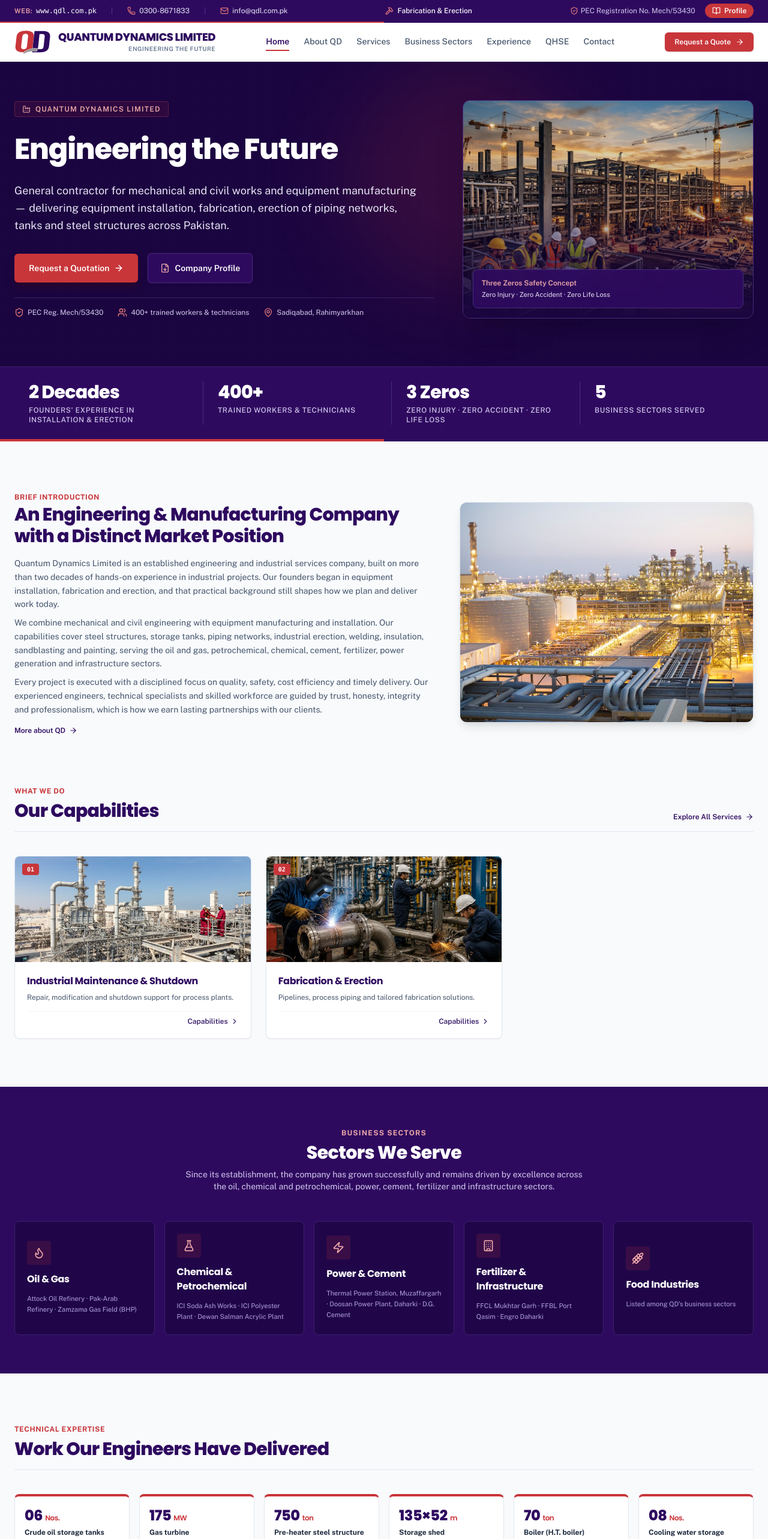
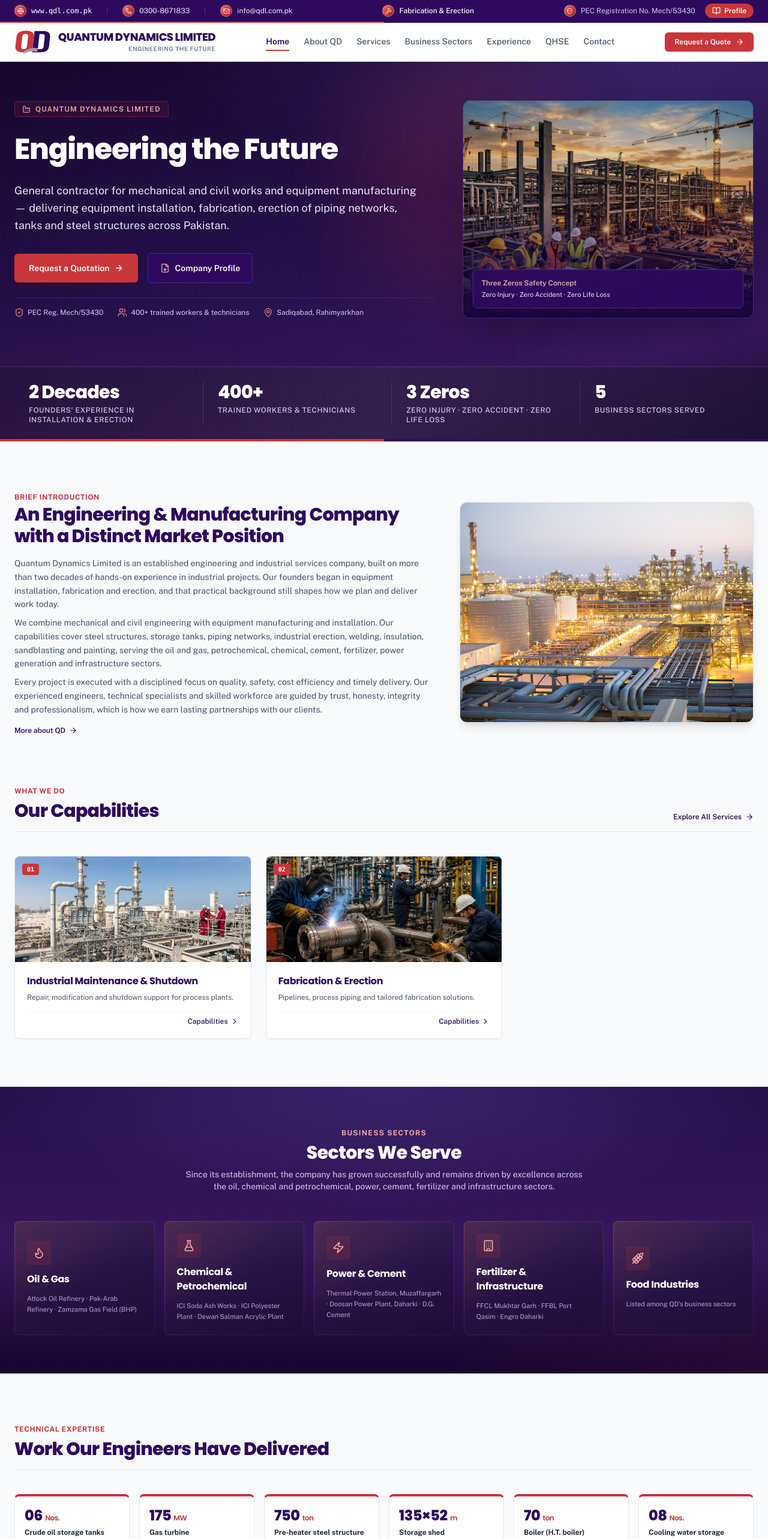
Before and after one commit to Hamzashoukat003/Quantum-Dynamics, a React (Vite) app: page / in a window 1280 px wide. Shown: the top 2566 px of the page at 60% size. Built offline with nearby package versions, Linux system fonts and the light colour scheme.

Commit message:
update the style and code refactor

```diff
--- a/src/components/Header.tsx
+++ b/src/components/Header.tsx
@@ -3,7 +3,14 @@ import { PageId } from '../types';
 import { COMPANY_INFO, telHref } from '../data/companyData';
 import { Logo } from './Logo';
 import { HighlightsTicker } from './HighlightsTicker';
-import { Phone, Mail, BookOpen, Menu, X, ArrowRight, ShieldCheck, ChevronRight } from 'lucide-react';
+import { Phone, Mail, BookOpen, Menu, X, ArrowRight, ShieldCheck, ChevronRight, Globe, type LucideIcon } from 'lucide-react';
+
+// Top-bar icon in a glowing round badge; the delay staggers the glow so it travels along the bar.
+const IconBadge: React.FC<{ icon: LucideIcon; delay?: number }> = ({ icon: Icon, delay = 0 }) => (
+  <span className="qd-icon-badge" style={{ animationDelay: `${delay}s` }}>
+    <Icon />
+  </span>
+);
 
 interface HeaderProps {
   currentPage: PageId;
@@ -42,31 +49,31 @@ export const Header: React.FC<HeaderProps> = ({
       <div className="hidden lg:block bg-qdblue-900 text-qdblue-100 text-xs py-1.5 px-6">
         <div className="max-w-7xl mx-auto flex items-center justify-between">
           <div className="flex items-center gap-6">
-            <span className="flex items-center gap-1.5">
-              <span className="text-qdred-300 font-semibold uppercase tracking-wider text-[11px]">Web:</span>
+            <span className="qd-icon-link flex items-center gap-2">
+              <IconBadge icon={Globe} />
               <span className="text-white font-mono">{COMPANY_INFO.domain}</span>
             </span>
             <span aria-hidden="true" className="text-qdblue-600">|</span>
             <a
               href={telHref(COMPANY_INFO.phonePrimary)}
-              className="flex items-center gap-1.5 hover:text-white transition-colors"
+              className="qd-icon-link flex items-center gap-2 hover:text-white transition-colors"
             >
-              <Phone className="w-3.5 h-3.5 text-qdred-400" />
+              <IconBadge icon={Phone} delay={0.4} />
               <span>{COMPANY_INFO.phonePrimary}</span>
             </a>
             <span aria-hidden="true" className="text-qdblue-600">|</span>
             <a
               href={`mailto:${COMPANY_INFO.emailGeneral}`}
-              className="flex items-center gap-1.5 hover:text-white transition-colors"
+              className="qd-icon-link flex items-center gap-2 hover:text-white transition-colors"
             >
-              <Mail className="w-3.5 h-3.5 text-qdred-400" />
+              <IconBadge icon={Mail} delay={0.8} />
               <span>{COMPANY_INFO.emailGeneral}</span>
             </a>
           </div>
           <HighlightsTicker className="hidden xl:block flex-1 mx-6" />
           <div className="flex items-center gap-4">
-            <span className="flex items-center gap-1 text-qdblue-200">
-              <ShieldCheck className="w-3.5 h-3.5 text-qdred-400" />
+            <span className="qd-icon-link flex items-center gap-2 text-qdblue-200">
+              <IconBadge icon={ShieldCheck} delay={1.6} />
               <span>PEC Registration No. Mech/53430</span>
             </span>
             <button
--- a/src/components/HighlightsTicker.tsx
+++ b/src/components/HighlightsTicker.tsx
@@ -28,7 +28,7 @@ export const HighlightsTicker: React.FC<{ className?: string }> = ({ className =
 
   return (
     <div
-      className={`relative h-5 overflow-hidden ${className}`}
+      className={`relative h-7 -my-1 overflow-hidden ${className}`}
       onMouseEnter={() => setPaused(true)}
       onMouseLeave={() => setPaused(false)}
     >
@@ -36,11 +36,13 @@ export const HighlightsTicker: React.FC<{ className?: string }> = ({ className =
         <span
           key={text}
           aria-hidden={i !== index}
-          className={`qd-ticker-item absolute inset-0 flex items-center justify-center gap-1.5 whitespace-nowrap ${
+          className={`qd-ticker-item absolute inset-0 flex items-center justify-center gap-2 whitespace-nowrap ${
             i === index ? 'is-active' : i === prev ? 'is-prev' : ''
           }`}
         >
-          <Icon className="w-3.5 h-3.5 text-qdred-400 shrink-0" />
+          <span className="qd-icon-badge" style={{ animationDelay: '1.2s' }}>
+            <Icon />
+          </span>
           <span className="text-white font-medium">{text}</span>
         </span>
       ))}
--- a/src/index.css
+++ b/src/index.css
@@ -176,6 +176,37 @@ html {
   }
 }
 
+/* Top-bar icon badges: a small red gradient disc with a white icon, a glow that pulses out from it (staggered per
+   badge, so it travels along the bar), and a quick pop when the link is hovered. */
+@keyframes qd-badge-glow {
+  0%, 60%, 100% { box-shadow: 0 0 0 0 rgba(227, 119, 122, 0), 0 0 6px rgba(200, 54, 58, 0.35); }
+  20% { box-shadow: 0 0 0 4px rgba(227, 119, 122, 0.35), 0 0 12px rgba(200, 54, 58, 0.7); }
+}
+
+.qd-icon-badge {
+  display: inline-flex;
+  align-items: center;
+  justify-content: center;
+  flex-shrink: 0;
+  width: 20px;
+  height: 20px;
+  border-radius: 9999px;
+  color: #ffffff;
+  background: linear-gradient(135deg, #e3777a 0%, #c8363a 55%, #8b2528 100%);
+  border: 1px solid rgba(255, 255, 255, 0.25);
+  animation: qd-badge-glow 2.4s ease-out infinite;
+  transition: transform 0.2s ease;
+}
+
+.qd-icon-badge svg {
+  width: 11px;
+  height: 11px;
+}
+
+.qd-icon-link:hover .qd-icon-badge {
+  transform: scale(1.15) rotate(-8deg);
+}
+
 /* Red-to-blue brand rule, echoing the two halves of the QD logo */
 .qd-brand-rule {
   background-image: linear-gradient(to right, #c8363a 0 50%, #2e0a5f 50% 100%);
--- a/src/main.tsx
+++ b/src/main.tsx
@@ -1,5 +1,10 @@
 import {createRoot} from 'react-dom/client';
 import App from './App.tsx';
 import './index.css';
+import './styles/gradients.css';
+
+// Gradient experiment: ?gradient=a|b|c picks a palette (default b), ?gradient=off shows the original flat design.
+const gradient = new URLSearchParams(window.location.search).get('gradient') ?? 'b';
+if (gradient !== 'off') document.documentElement.dataset.qdGradient = gradient;
 
 createRoot(document.getElementById('root')!).render(<App />);
--- /dev/null
+++ b/src/styles/gradients.css
@@ -0,0 +1,103 @@
+/* Gradient experiment for the dark purple areas.
+   Everything here is scoped to <html data-qd-gradient="a|b|c">, which main.tsx sets from the ?gradient= URL
+   parameter (default "b"; ?gradient=off shows the original flat design). Delete this file and its import in
+   main.tsx to revert completely. No component markup depends on it. */
+
+/* Palettes: four stops from darkest to lightest and back, plus a soft glow colour for the highlight. */
+html[data-qd-gradient='a'] {
+  /* A - Deep purple */
+  --qd-g1: #210b45;
+  --qd-g2: #351064;
+  --qd-g3: #4b1878;
+  --qd-g4: #2a0d52;
+  --qd-glow: rgba(141, 115, 202, 0.28);
+}
+
+html[data-qd-gradient='b'] {
+  /* B - Purple + midnight navy */
+  --qd-g1: #18072f;
+  --qd-g2: #24104a;
+  --qd-g3: #35175c;
+  --qd-g4: #17102d;
+  --qd-glow: rgba(109, 80, 180, 0.3);
+}
+
+html[data-qd-gradient='c'] {
+  /* C - Premium purple + magenta */
+  --qd-g1: #1b0738;
+  --qd-g2: #35105c;
+  --qd-g3: #5a1c75;
+  --qd-g4: #2b104c;
+  --qd-glow: rgba(176, 64, 150, 0.22);
+}
+
+/* Large dark sections: the hero, every page header and the footer. A diagonal base, a soft glow top-right and a faint
+   brand-red warmth bottom-left, so tall mobile sections change tone from top to bottom instead of one flat shade. */
+html[data-qd-gradient] section.bg-qdblue-950,
+html[data-qd-gradient] footer.bg-qdblue-950 {
+  background:
+    radial-gradient(ellipse 90% 55% at 85% 0%, var(--qd-glow), transparent 70%),
+    radial-gradient(ellipse 70% 45% at 0% 100%, rgba(200, 54, 58, 0.09), transparent 70%),
+    linear-gradient(165deg, var(--qd-g1) 0%, var(--qd-g2) 45%, var(--qd-g3) 80%, var(--qd-g4) 100%);
+}
+
+/* The footer starts from the lighter tone and settles into the darkest one at the copyright line. */
+html[data-qd-gradient] footer.bg-qdblue-950 {
+  background:
+    radial-gradient(ellipse 80% 35% at 50% 0%, var(--qd-glow), transparent 70%),
+    linear-gradient(180deg, var(--qd-g2) 0%, var(--qd-g1) 55%, #0f0520 100%);
+}
+
+/* Mid-page dark bands (Business Sectors, QHSE lifecycle): lighter at the centre, darker at the edges. */
+html[data-qd-gradient] section.bg-qdblue-900 {
+  background:
+    radial-gradient(ellipse 75% 60% at 50% 0%, var(--qd-glow), transparent 70%),
+    radial-gradient(ellipse 60% 40% at 100% 100%, rgba(200, 54, 58, 0.07), transparent 70%),
+    linear-gradient(180deg, var(--qd-g2) 0%, var(--qd-g3) 55%, var(--qd-g1) 100%);
+}
+
+/* Home hero metrics strip: see-through, so the hero gradient carries on behind the numbers. */
+html[data-qd-gradient] section > div.bg-qdblue-900.border-t {
+  background:
+    linear-gradient(90deg, rgba(255, 255, 255, 0.03), rgba(255, 255, 255, 0.08) 50%, rgba(255, 255, 255, 0.03)),
+    color-mix(in srgb, var(--qd-g1) 65%, transparent);
+  border-top-color: rgba(178, 161, 222, 0.18);
+}
+
+/* Dark cards on dark bands (sector cards, lifecycle steps, service specs): a translucent body with a soft top-left
+   highlight and a thin red-to-violet gradient edge. The edge brightens on hover in place of the old border colour. */
+html[data-qd-gradient] .bg-qdblue-950\/70,
+html[data-qd-gradient] .bg-qdblue-950\/80,
+html[data-qd-gradient] div.bg-qdblue-950.rounded-lg {
+  --qd-edge: linear-gradient(140deg, rgba(227, 119, 122, 0.4), rgba(141, 115, 202, 0.2) 45%, rgba(255, 255, 255, 0.05));
+  background:
+    linear-gradient(160deg, rgba(255, 255, 255, 0.07), rgba(255, 255, 255, 0) 55%) padding-box,
+    linear-gradient(color-mix(in srgb, var(--qd-g1) 60%, transparent), color-mix(in srgb, var(--qd-g1) 60%, transparent)) padding-box,
+    var(--qd-edge) border-box;
+  border-color: transparent;
+  transition: box-shadow 0.2s ease;
+}
+
+html[data-qd-gradient] .bg-qdblue-950\/70:hover {
+  --qd-edge: linear-gradient(140deg, rgba(227, 119, 122, 0.85), rgba(200, 54, 58, 0.4) 50%, rgba(141, 115, 202, 0.25));
+  box-shadow: 0 8px 24px -12px rgba(0, 0, 0, 0.5);
+}
+
+/* Dark rounded panels and CTA banners inside light pages. */
+html[data-qd-gradient] div.bg-qdblue-900.rounded-xl,
+html[data-qd-gradient] footer .from-qdblue-900 {
+  background:
+    radial-gradient(ellipse 70% 80% at 100% 0%, var(--qd-glow), transparent 65%),
+    linear-gradient(135deg, var(--qd-g2) 0%, var(--qd-g3) 55%, var(--qd-g4) 100%);
+}
+
+html[data-qd-gradient] footer .from-qdblue-900 {
+  border-color: rgba(178, 161, 222, 0.2);
+}
+
+/* Light safety strip: a barely-there lavender wash and a hint of brand red, so it sits with the dark bands around it. */
+html[data-qd-gradient] div.bg-qdblue-50.rounded-xl {
+  background:
+    radial-gradient(ellipse 70% 80% at 100% 0%, rgba(200, 54, 58, 0.06), transparent 60%),
+    linear-gradient(135deg, #f4f2fb 0%, #ffffff 55%, #eee9f8 100%);
+}
```
